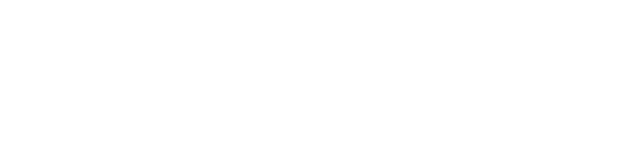
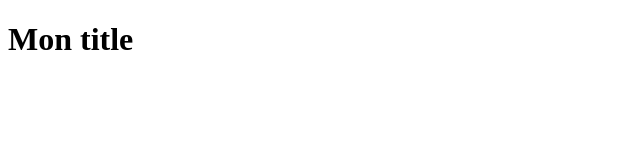
Before and after one commit to Irvyne/iim-promo2021-a2-gr2-git, a plain HTML site: page index.html in a window 1280 px wide. Shown: the whole page, without its empty margins (0-640 px from the left). Drawn offline with Linux system fonts and the light colour scheme.

Commit message:
ticket-3 Add title to index.html file

```diff
--- a/index.html
+++ b/index.html
@@ -8,6 +8,6 @@
     <title>Git</title>
 </head>
 <body>
-
+    <h1>Mon title</h1>
 </body>
 </html>
```
